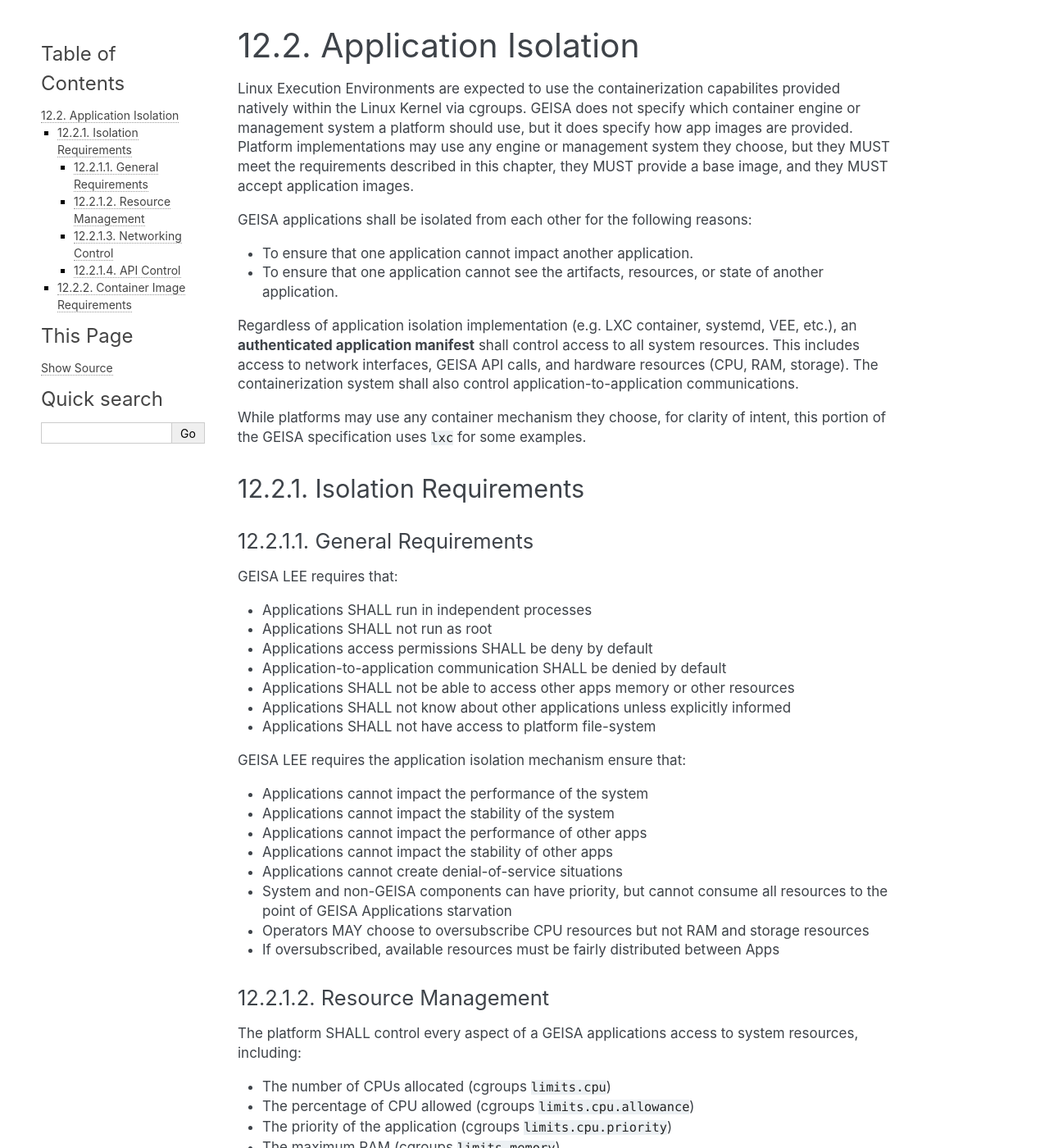
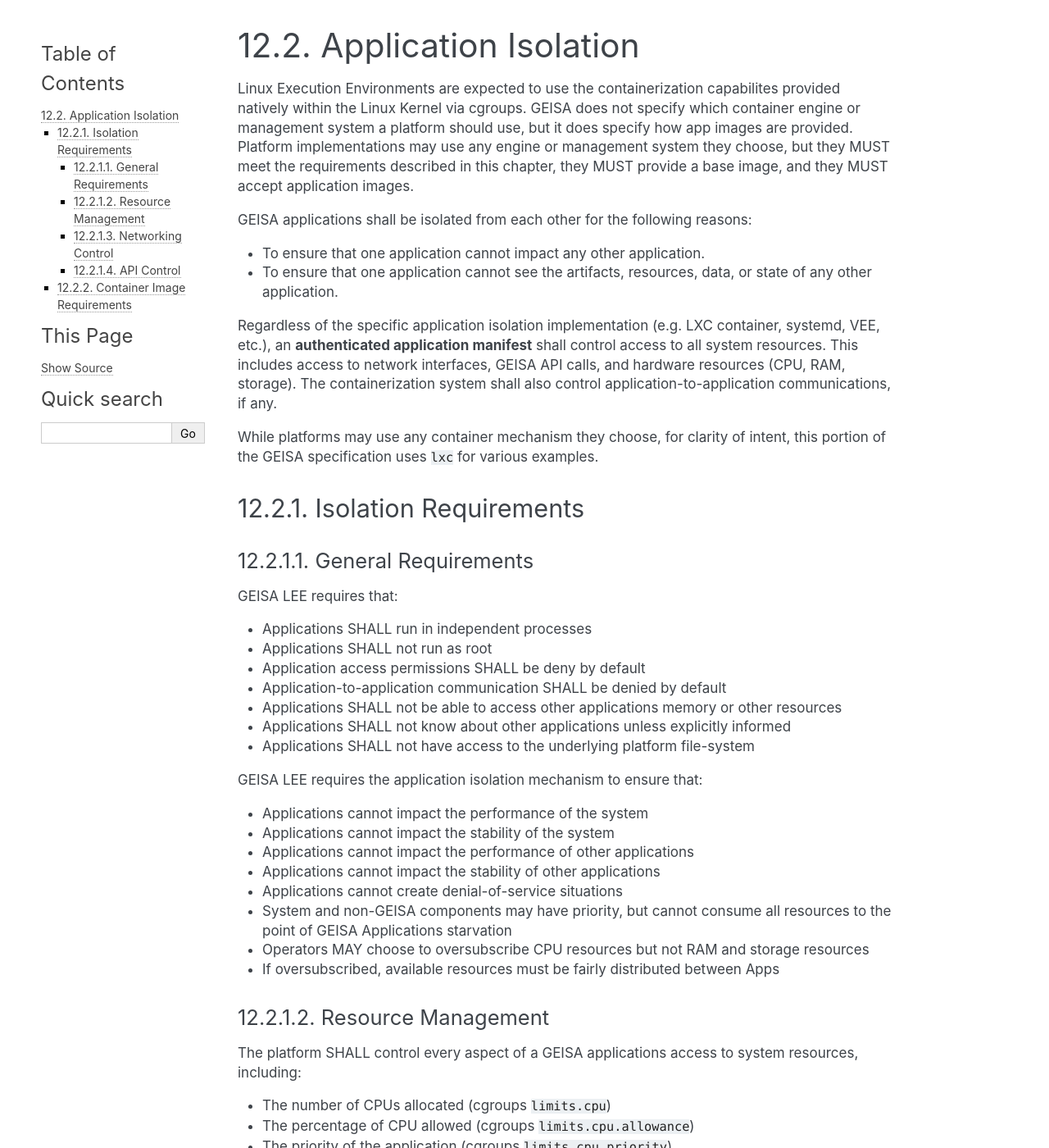
Before and after one commit to geisa/specification, a Sphinx documentation site: the page built from source/lee/app-isolation.rst, in a window 1280 px wide and 1400 px high. Shown: the whole window at 82% size. Built offline with Sphinx 7.4.7, drawn with Linux system fonts in a browser that asks for light colours; the version number could not be read and is left out; some of the changed text lies outside the part shown.

Commit message:
Docs: copyright updates, 80-char columns, minor typos/grammar fixes
Signed-off-by: swegener-rtp <swegener+tech@gmail.com>

```diff
--- a/source/lee/app-isolation.rst
+++ b/source/lee/app-isolation.rst
@@ -1,7 +1,9 @@
 
 ..
-  Copyright 2025, Contributors to the Grid Edge Interoperability & Security Alliance (GEISA) a Series of LF Projects, LLC
-  This file is licensed under the Community Specification License 1.0 available at:
+  Copyright 2025-2026, Contributors to the Grid Edge Interoperability &
+  Security Alliance (GEISA), a Series of LF Projects, LLC
+  This file is licensed under the Community Specification License 1.0
+  available at:
   https://github.com/geisa/specification/blob/main/LICENSE.md or
   https://github.com/CommunitySpecification/Community_Specification/blob/main/1._Community_Specification_License-v1.md
 
@@ -18,49 +20,53 @@
 
 GEISA applications shall be isolated from each other for the following reasons:
 
-- To ensure that one application cannot impact another application.
-- To ensure that one application cannot see the artifacts, resources, or state
-  of another application.
+- To ensure that one application cannot impact any other application.
+- To ensure that one application cannot see the artifacts, resources, data, or
+  state of any other application.
 
-Regardless of application isolation implementation (e.g. LXC container,
-systemd, VEE, etc.), an **authenticated application manifest** shall control
-access to all system resources.  This includes access to network interfaces,
-GEISA API calls, and hardware resources (CPU, RAM, storage).  The
-containerization system shall also control application-to-application communications.
+Regardless of the specific application isolation implementation (e.g. LXC
+container, systemd, VEE, etc.), an **authenticated application manifest** shall
+control access to all system resources.  This includes access to network
+interfaces, GEISA API calls, and hardware resources (CPU, RAM, storage).  The
+containerization system shall also control application-to-application
+communications, if any.
 
 While platforms may use any container mechanism they choose, for clarity of
-intent, this portion of the GEISA specification uses ``lxc`` for some examples.
+intent, this portion of the GEISA specification uses ``lxc`` for various
+examples.
 
 
 Isolation Requirements
-========================
+======================
 
 General Requirements
-^^^^^^^^^^^^^^^^^^^^^^
+^^^^^^^^^^^^^^^^^^^^
 
 GEISA LEE requires that:
 
 - Applications SHALL run in independent processes
 - Applications SHALL not run as root
-- Applications access permissions SHALL be deny by default
+- Application access permissions SHALL be deny by default
 - Application-to-application communication SHALL be denied by default
-- Applications SHALL not be able to access other apps memory or other resources
+- Applications SHALL not be able to access other applications memory or other
+  resources
 - Applications SHALL not know about other applications unless explicitly informed
-- Applications SHALL not have access to platform file-system
+- Applications SHALL not have access to the underlying platform file-system
 
-GEISA LEE requires the application isolation mechanism ensure that:
+GEISA LEE requires the application isolation mechanism to ensure that:
 
 - Applications cannot impact the performance of the system
 - Applications cannot impact the stability of the system
-- Applications cannot impact the performance of other apps
-- Applications cannot impact the stability of other apps
+- Applications cannot impact the performance of other applications
+- Applications cannot impact the stability of other applications
 - Applications cannot create denial-of-service situations
-- System and non-GEISA components can have priority, but cannot consume all resources to the point of GEISA Applications starvation
+- System and non-GEISA components may have priority, but cannot consume all
+  resources to the point of GEISA Applications starvation
 - Operators MAY choose to oversubscribe CPU resources but not RAM and storage resources
 - If oversubscribed, available resources must be fairly distributed between Apps
 
 Resource Management
-^^^^^^^^^^^^^^^^^^^^^
+^^^^^^^^^^^^^^^^^^^
 
 The platform SHALL control every aspect of a GEISA applications access to
 system resources, including:
@@ -74,18 +80,18 @@
 
 .. note::
 
-  Storage limits can be enforced a variety of ways, depending on the underlying
-  technologies in place.  LXC supports the ``root size`` option.  ``tmpfs``
-  supports size limits.  Quotas can be used.  It is up to the platform provider
-  to choose the appropriate technology to enforce limits.
+  Storage limits can be enforced in a variety of ways, depending on the
+  underlying chosen technologies in place.  For example, LXC supports the ``root size``
+  option.  ``tmpfs`` supports size limits.  Quotas may be used.  It is up to
+  the platform provider to choose the appropriate technology to enforce limits.
 
 Networking Control
 ^^^^^^^^^^^^^^^^^^
 
-By default, apps are not given any network access.  Applications which need
-simple communication can use the application messaging API that is built into
-the GEISA API.  Apps that need direct access to a network interface can be
-granted it.
+By default, applications are not given any network access.  Applications which
+need relatively simple communication may use the application messaging API that
+is part of the GEISA API.  Apps that require direct access to a network
+interface may be granted specific permission.
 
 - Which network interfaces (none by default)
 - Instantaneous Bandwidth
@@ -105,21 +111,22 @@
 additional details.
 
 Container Image Requirements
-===============================
+============================
 
-Container images in GEISA are composed by combining a base image (provided by the
-platform), an application configuration image or folder (provided by the platform), an
-application image (provided by the application creator), a non-persistent tmpfs (provided by the
-platform) and a persistent file system (provided by the platform).  This
-combination is mounted as the root file system for the container.  Details of
-the contents of these file systems can be found in :doc:`/lee/file-layout`
+Container images in GEISA are composed by combining a base image (provided by
+the platform), an application configuration image or folder (provided by the
+platform), an application image (provided by the application creator), a
+non-persistent tmpfs (provided by the platform) and a persistent file system
+(provided by the platform).  This combination is mounted as the root file
+system for the application container.  Details of the contents of these file
+systems can be found in :doc:`/lee/file-layout`
 
 As an example of how this might be composed, consider a platform using ``lxc``
 as its container engine.  The platform has a shared base image at
-``/plaform/base/geisa-base-1.0.0.sqfs``.  It receives an application manifest for a given
-application, including the image's digital signature.  Upon receiving the
-application image through the application download process, the platform stores
-the application image in ``/platform/apps/geisa-app-1/geisa-app-1-1.0.1.sqfs``,
+``/plaform/base/geisa-base-1.0.0.sqfs``.  It receives an application manifest
+for a given application, including the image's digital signature.  Upon
+receiving the application image through the application download process, the
+platform stores the application image in ``/platform/apps/geisa-app-1/geisa-app-1-1.0.1.sqfs``,
 and then validates the image against the digital signature contained in the
 manifest.
 
@@ -148,11 +155,9 @@
   -oupperdir=/var/lxc/geisa-app-1/persistent \
   -oworkdir=/var/lxc/geisa-app-1/work /var/lxc/geisa-app-1/rootfs
 
-The platform could then mount a ``tmpfs`` instance specific to ``geisa-app-1`` at
-``/var/lxc/geisa-app-1/rootfs/tmp``.  Launching the application could be done
-via ``lxc-start geisa-app-1`` or ``lxc-execute geisa-app-1`` depending on the
-design.
-
-
+The platform could then mount a ``tmpfs`` instance specific to ``geisa-app-1``
+at ``/var/lxc/geisa-app-1/rootfs/tmp``.  Launching the application could be
+done via ``lxc-start geisa-app-1`` or ``lxc-execute geisa-app-1`` depending on
+the design.
 
 |geisa-pyramid|
--- a/source/linux-environment.rst
+++ b/source/linux-environment.rst
@@ -1,7 +1,9 @@
 
 ..
-  Copyright 2025, Contributors to the Grid Edge Interoperability & Security Alliance (GEISA) a Series of LF Projects, LLC
-  This file is licensed under the Community Specification License 1.0 available at:
+  Copyright 2025-2026, Contributors to the Grid Edge Interoperability &
+  Security Alliance (GEISA), a Series of LF Projects, LLC
+  This file is licensed under the Community Specification License 1.0
+  available at:
   https://github.com/geisa/specification/blob/main/LICENSE.md or
   https://github.com/CommunitySpecification/Community_Specification/blob/main/1._Community_Specification_License-v1.md
 
```
Also changed, not shown: other parts of source/lee/app-isolation.rst (+3 -3 lines), source/lee/base-libraries.rst (+28 -17 lines), source/lee/core-services.rst (+15 -3 lines), source/lee/file-layout.rst (+46 -26 lines), source/lee/operating-system.rst (+22 -18 lines).
